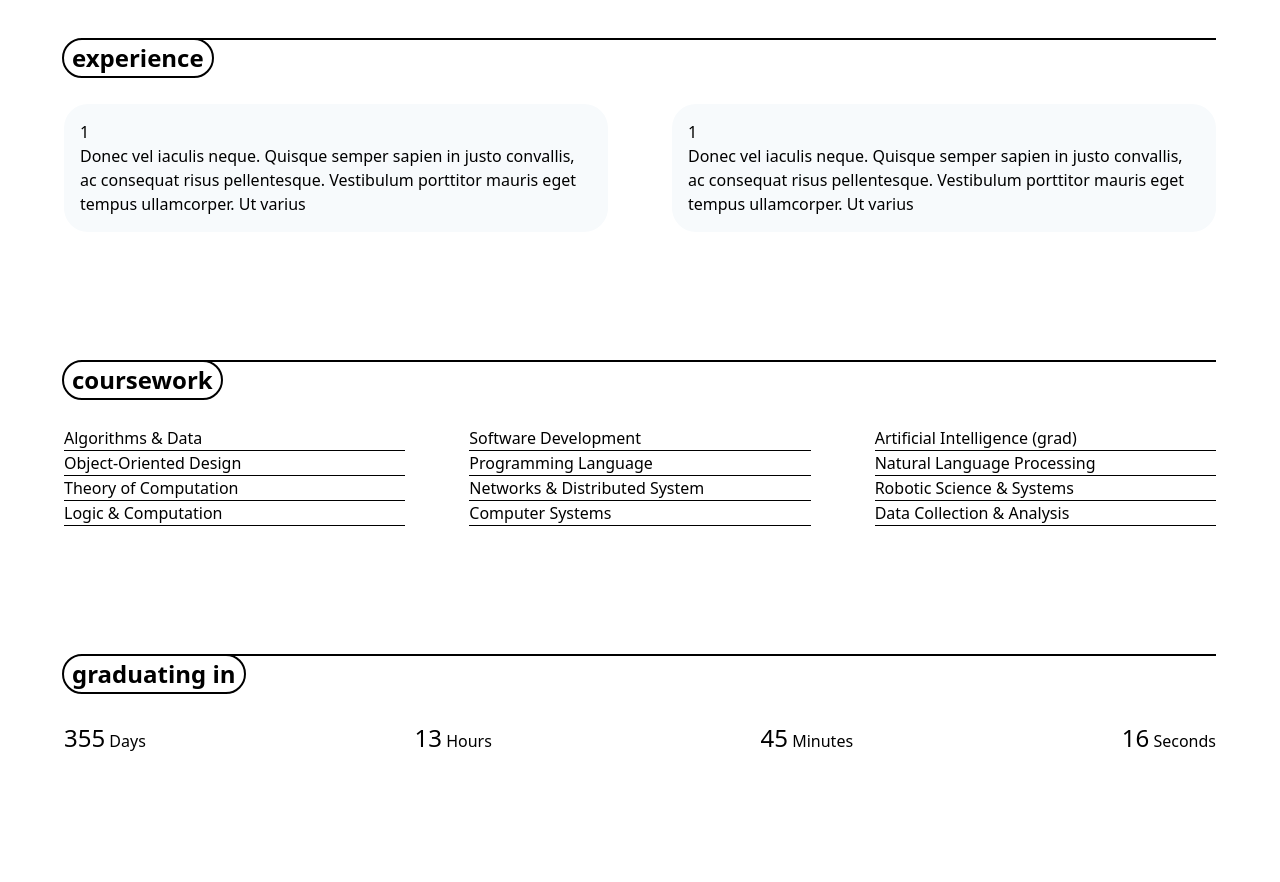
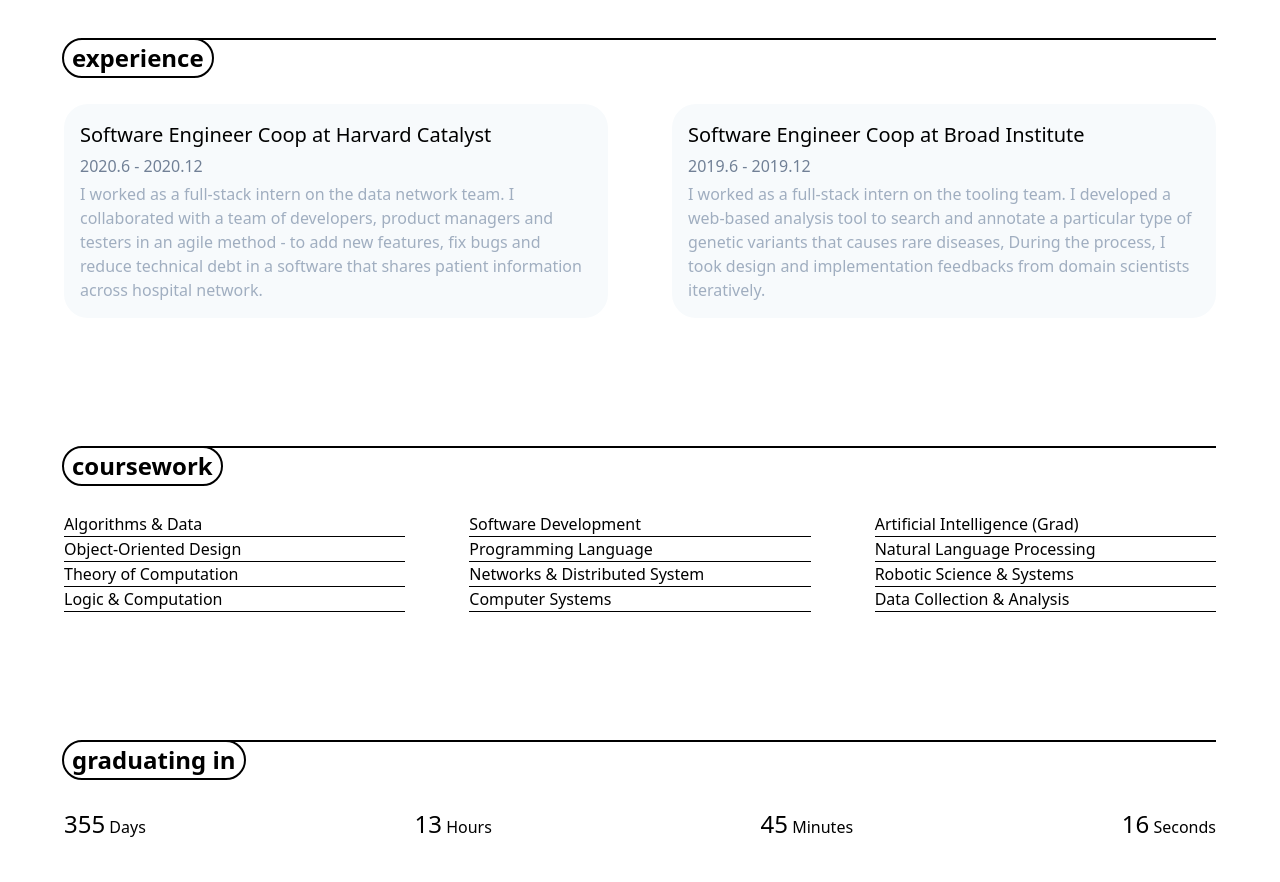
Before and after one commit to lizzij/Portfolio, a Next.js app in the folder portfolio/: page / in a window 1280 px wide. Shown: the part 1820-2702 px from the top of the page. Built offline with nearby package versions, Linux system fonts and the light colour scheme.

Commit message:
experience

```diff
--- a/portfolio/components/coursework.tsx
+++ b/portfolio/components/coursework.tsx
@@ -20,7 +20,7 @@
           <div></div>
         </div>
         <div className="grid grid-cols-1 divide-y divide-black">
-          <div>Artificial Intelligence (grad)</div>
+          <div>Artificial Intelligence (Grad)</div>
           <div>Natural Language Processing</div>
           <div>Robotic Science &amp; Systems</div>
           <div>Data Collection &amp; Analysis</div>
--- a/portfolio/components/experience.tsx
+++ b/portfolio/components/experience.tsx
@@ -4,14 +4,26 @@
   return (
     <div>
       <SectionHeader header="experience" />
-      <div className="grid grid-cols-1 sm:grid-cols-2 gap-4 lg:gap-16">
+      <div className="grid grid-cols-1 md:grid-cols-2 gap-4 lg:gap-16">
         <div className="bg-gray-100 rounded-2xl md:rounded-3xl p-4">
-          <div>1</div>
-          <div>Donec vel iaculis neque. Quisque semper sapien in justo convallis, ac consequat risus pellentesque. Vestibulum porttitor mauris eget tempus ullamcorper. Ut varius</div>
+          <div className="md:text-xl md:pb-1">Software Engineer Coop at Harvard Catalyst</div>
+          <div className="text-gray-600 md:pb-1">2020.6 - 2020.12</div>
+          <div className="text-gray-500">
+            I worked as a full-stack intern on the data network team.
+            I collaborated with a team of developers, product managers and testers
+            in an agile method - to add new features, fix bugs and reduce technical debt
+            in a software that shares patient information across hospital network.
+          </div>
         </div>
         <div className="bg-gray-100 rounded-2xl md:rounded-3xl p-4">
-          <div>1</div>
-          <div>Donec vel iaculis neque. Quisque semper sapien in justo convallis, ac consequat risus pellentesque. Vestibulum porttitor mauris eget tempus ullamcorper. Ut varius</div>
+          <div className="md:text-xl md:pb-1">Software Engineer Coop at Broad Institute</div>
+          <div className="text-gray-600 md:pb-1">2019.6 - 2019.12</div>
+          <div className="text-gray-500">
+            I worked as a full-stack intern on the tooling team.
+            I developed a web-based analysis tool to search and annotate a particular type of
+            genetic variants that causes rare diseases,
+            During the process, I took design and implementation feedbacks from domain scientists iteratively.
+          </div>
         </div>
       </div>
     </div>
--- a/portfolio/components/projects.tsx
+++ b/portfolio/components/projects.tsx
@@ -4,7 +4,7 @@
   return (
     <div>
       <SectionHeader header="projects" />
-      <div className="grid grid-cols-1 sm:grid-cols-2 gap-4 lg:gap-16">
+      <div className="grid grid-cols-1 md:grid-cols-2 gap-4 lg:gap-16">
         <div className="bg-gray-100 rounded-2xl md:rounded-3xl p-4">
           Lorem ipsum dolor sit amet, consectetur adipiscing elit. Cras fermentum leo eget quam faucibus, in feugiat magna fermentum. Nam pretium convallis urna, eu volutpat velit elementum non. Quisque convallis nisi vitae neque accumsan, faucibus pretium magna mattis. Nunc tristique elit quis mi facilisis interdum. Suspendisse enim mi, sodales posuere facilisis ornare, volutpat at purus. Suspendisse ac metus sed dui dapibus iaculis vitae ut nunc. Suspendisse scelerisque mauris at ipsum imperdiet pulvinar. Sed vitae interdum leo. Donec lacinia felis sed magna tristique, nec varius erat ullamcorper. Sed sit amet blandit ante. Etiam sodales posuere leo sed finibus. Duis sed massa vel mi ornare accumsan ac a neque.
           Donec vel iaculis neque. Quisque semper sapien in justo convallis, ac consequat risus pellentesque. Vestibulum porttitor mauris eget tempus ullamcorper. Ut varius congue condimentum. Pellentesque venenatis sed purus in maximus. Cras in nisi nec tellus suscipit posuere fermentum eu dolor. Fusce porta iaculis lectus et gravida.
--- a/portfolio/components/section-header.tsx
+++ b/portfolio/components/section-header.tsx
@@ -6,7 +6,7 @@
 
 const SectionHeader = ({header}: Props) => {
   return (
-    <div className="mt-32 mb-10 lg:mb-16">
+    <div className="mt-32 mb-10 md:mb-16">
       <div className="grid grid-cols-1 divide-y-2 divide-black ml-5">
         <div></div>
         <div>
```
